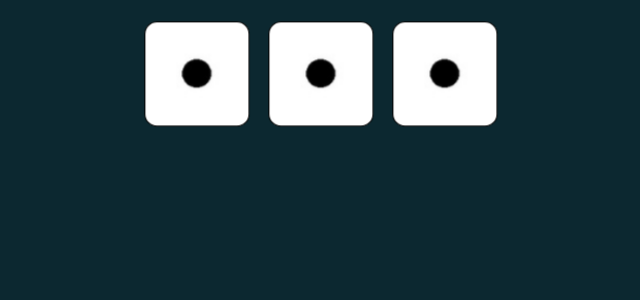
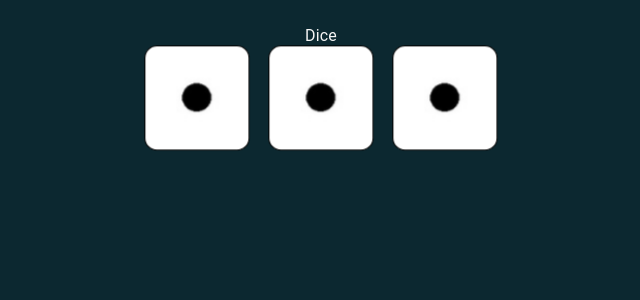
Before and after one commit to DrFelixWei/React-Sandbox, a React (Vite) app: page /dice in a window 1280 px wide. Shown: the top 300 px of the page, without its empty margins (319-959 px from the left). Built offline with nearby package versions, Linux system fonts and the light colour scheme.

Commit message:
updated readme, fixed depednency for deploy, removed MUI use from Dice, added carousel link to home routes

```diff
--- a/package.json
+++ b/package.json
@@ -30,6 +30,7 @@
     "eslint-plugin-react-hooks": "^5.1.0-rc.0",
     "eslint-plugin-react-refresh": "^0.4.9",
     "globals": "^15.9.0",
+    "sass-embedded": "^1.79.1",
     "vite": "^5.4.1"
   }
 }
--- a/src/App.jsx
+++ b/src/App.jsx
@@ -5,6 +5,7 @@ import { BrowserRouter as Router, Route, Routes } from 'react-router-dom'
 
 import Home from './pages/Home'
 import Dice from './components/Dice/Dice.jsx'
+import Carousel from './components/Carousel/Carousel.jsx'
 
 const theme = createTheme({
   palette: {
@@ -48,6 +49,7 @@ function App() {
             <Routes>
               <Route path="/" element={<Home />} />
               <Route path="/dice" element={<Dice />} />
+              <Route path="/carousel" element={<Carousel />} />
             </Routes>
           </Content>
         </Root>
--- a/src/components/Carousel/Carousel.jsx
+++ b/src/components/Carousel/Carousel.jsx
@@ -4,7 +4,7 @@ function Carousel() {
 
   return (
     <>
-
+      Carousel
     </>
   )
 }
--- a/src/components/Dice/Dice.jsx
+++ b/src/components/Dice/Dice.jsx
@@ -1,5 +1,4 @@
 import { useState, useEffect } from 'react'
-import { Box } from '@mui/material'
 import Die from './Die'
 
 import sfxSingle from './sfx/sfx_dice_felt_single_1.mp3'
@@ -20,7 +19,7 @@ function Dice({
   const [diceValues, setDiceValues] = useState(
     Array(numberOfDice).fill(defaultDieValue)
   )
-  const [rollKey, setRollKey] = useState(0)  // Key to force re-render of Die components
+  const [rollKey, setRollKey] = useState(0)
 
   useEffect(() => {
     setDiceValues(Array(numberOfDice).fill(defaultDieValue))
@@ -58,7 +57,6 @@ function Dice({
       return newValues
     })
 
-    // Force re-render of Die components by changing the rollKey
     setRollKey(prevKey => prevKey + 1)
 
     setIsRolling(false)
@@ -66,27 +64,27 @@ function Dice({
 
   return (
     <>
-      <Box
-        display="flex"
-        flexWrap="wrap"
-        alignItems="center"
-        justifyContent="center"
-        width="100%"
+      Dice
+      <div
+        style={{
+          display: 'flex',
+          flexWrap: 'wrap',
+          alignItems: 'center',
+          justifyContent: 'center',
+          width: '100%',
+          maxWidth: rowWidth,
+          gap: '24px',
+        }}
         onClick={handleRoll}
-        sx={{
-          maxWidth: rowWidth,
-          gap: 3,
-        }}
       >
         {diceValues.map((value, index) => (
           <Die
-            key={`${index}-${rollKey}`}  // Use rollKey to force re-render
+            key={`${index}-${rollKey}`}
             value={value}
             dieSize={dieSize}
-            // customDieFaces={chessWhiteLightFaces}
           />
         ))}
-      </Box>
+      </div>
     </>
   )
 }
--- a/src/pages/Home.jsx
+++ b/src/pages/Home.jsx
@@ -27,7 +27,10 @@ function Home() {
 
       <LinkList>
         {/* <PageLink href="/" target="_blank">Home</PageLink> */}
+
         <PageLink href="/dice" >Dice</PageLink>
+        <PageLink href="/carousel" >Carousel</PageLink>
+
       </LinkList>
     </Box>
   )
```
Also changed, not shown: 2 other files (tests, documents, lock files or other folders).
